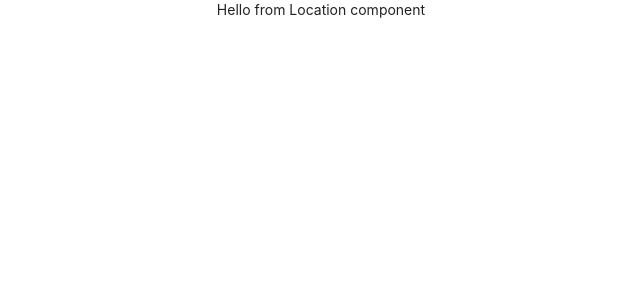
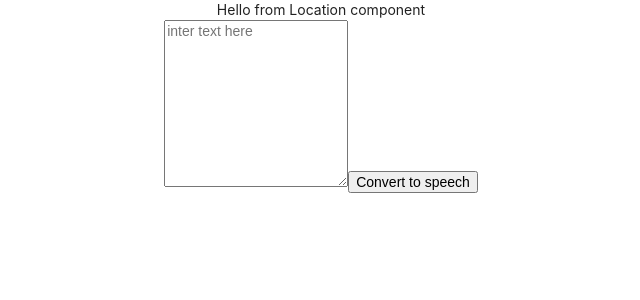
Before and after one commit to yusuf963/reactify, a React (Create React App) app: page / in a window 1280 px wide. Shown: the top 300 px of the page, without its empty margins (319-959 px from the left). Built offline with nearby package versions, Linux system fonts and the light colour scheme; no server answers.

Commit message:
craete text to speech compoenent

```diff
--- a/src/App.js
+++ b/src/App.js
@@ -1,4 +1,5 @@
 import UserLocation from './components/UserLocation';
+import SpeechRecognition from './components/SpeechRecognition'
 import './App.css';
 
 
@@ -6,6 +7,7 @@ function App() {
   return (
     <div className="App">
       <UserLocation />
+      <SpeechRecognition/>
 
     </div>
   );
--- /dev/null
+++ b/src/components/SpeechRecognition.js
@@ -0,0 +1,37 @@
+import React from 'react'
+
+
+class SpeechRecognition extends React.Component {
+  state = {
+    text: null
+  }
+  render() {
+    let speech = new SpeechSynthesisUtterance();
+    const handleTextInput = (e) => {
+      this.setState({ text: e.target.value })
+    }
+    const handleSpeech = () => {
+      speech.text = this.state.text
+      speech.pitch = 1;
+      speech.volume = 1;
+      speech.lang = "en-US";
+      speech.rate = 0.9;
+      speech.onend = "0k";
+      speech.voice = speechSynthesis.speak(speech);
+    }
+    return (
+      <div>
+        <textarea
+          onChange={handleTextInput}
+          placeholder="inter text here"
+          className="form-control textarea"
+          rows="10"
+        ></textarea>
+        <button onClick={handleSpeech} className="btn btn-primary">Convert to speech</button>
+
+      </div>
+    );
+  }
+}
+
+export default SpeechRecognition;
```
